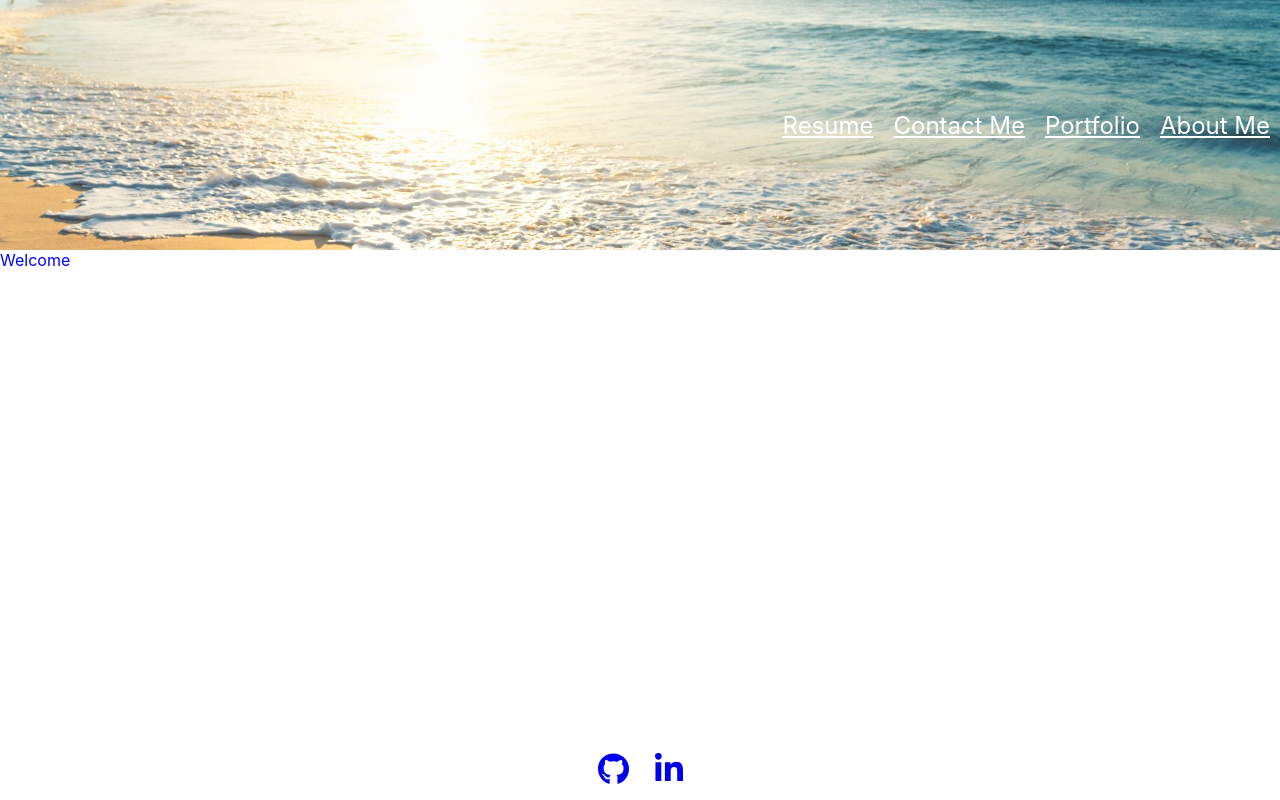
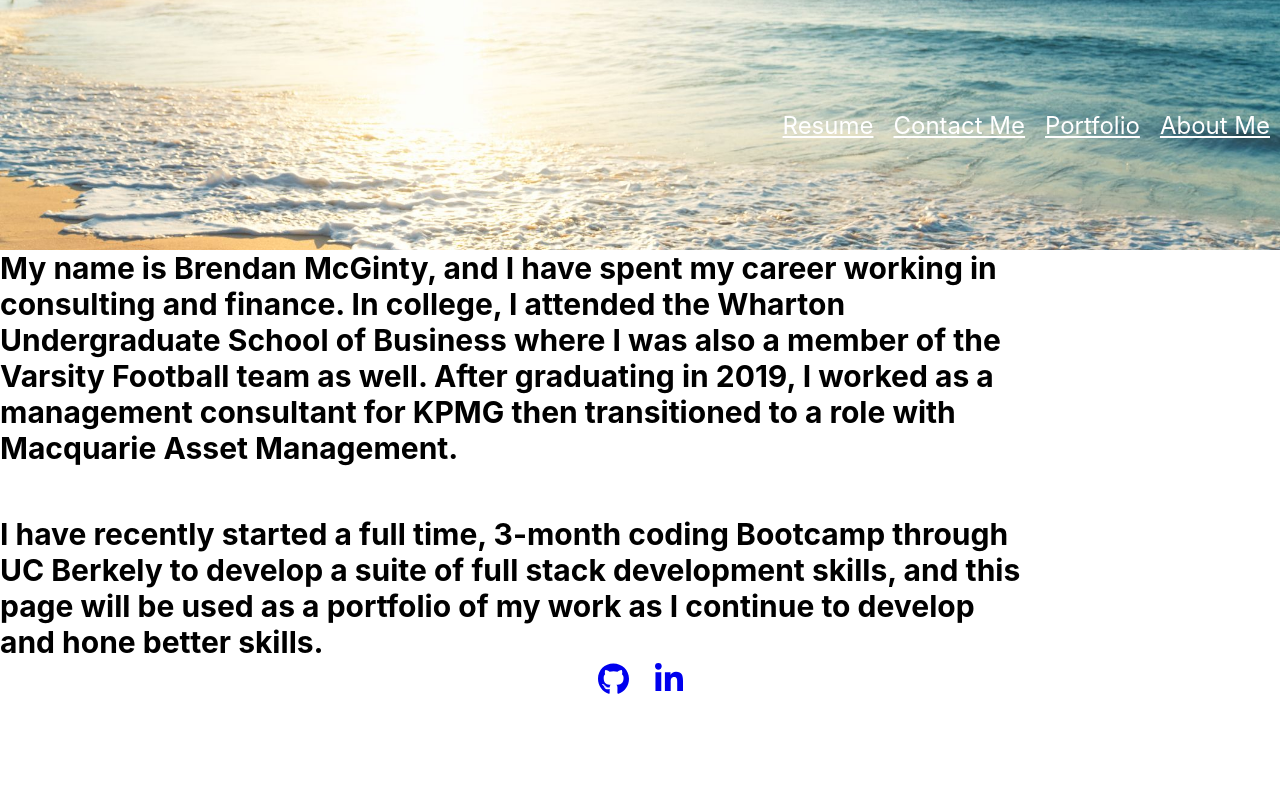
Before and after one commit to mcgintyb14/Development-Portfolio, a React (Create React App) app: page / in a window 1280 px wide. Built offline with nearby package versions, Linux system fonts and the light colour scheme.

Commit message:
finished the landing page

```diff
--- a/src/components/Pages/home.jsx
+++ /dev/null
@@ -1,12 +0,0 @@
-import React from 'react';
-import '../../index.css';
-
-function Home() {
-    return (
-        <div id='home-container'>
-            <span>Welcome</span>
-        </div>
-    )
-}
-
-export default Home;
--- a/src/main.jsx
+++ b/src/main.jsx
@@ -2,7 +2,6 @@
 import ReactDOM from 'react-dom';
 import App from './app.jsx';
 import Resume from './components/Pages/resume.jsx';
-import Home from './components/Pages/home.jsx';
 import Portfolio from './components/Pages/portfolio.jsx';
 import AboutMe from './components/Pages/aboutme.jsx';
 import ContactMe from './components/Pages/contactme.jsx';
@@ -28,7 +27,7 @@
       },
       {
         path: '/',
-        element: <Home />
+        element: <AboutMe />
       },
       {
         path: '/aboutme',
```
